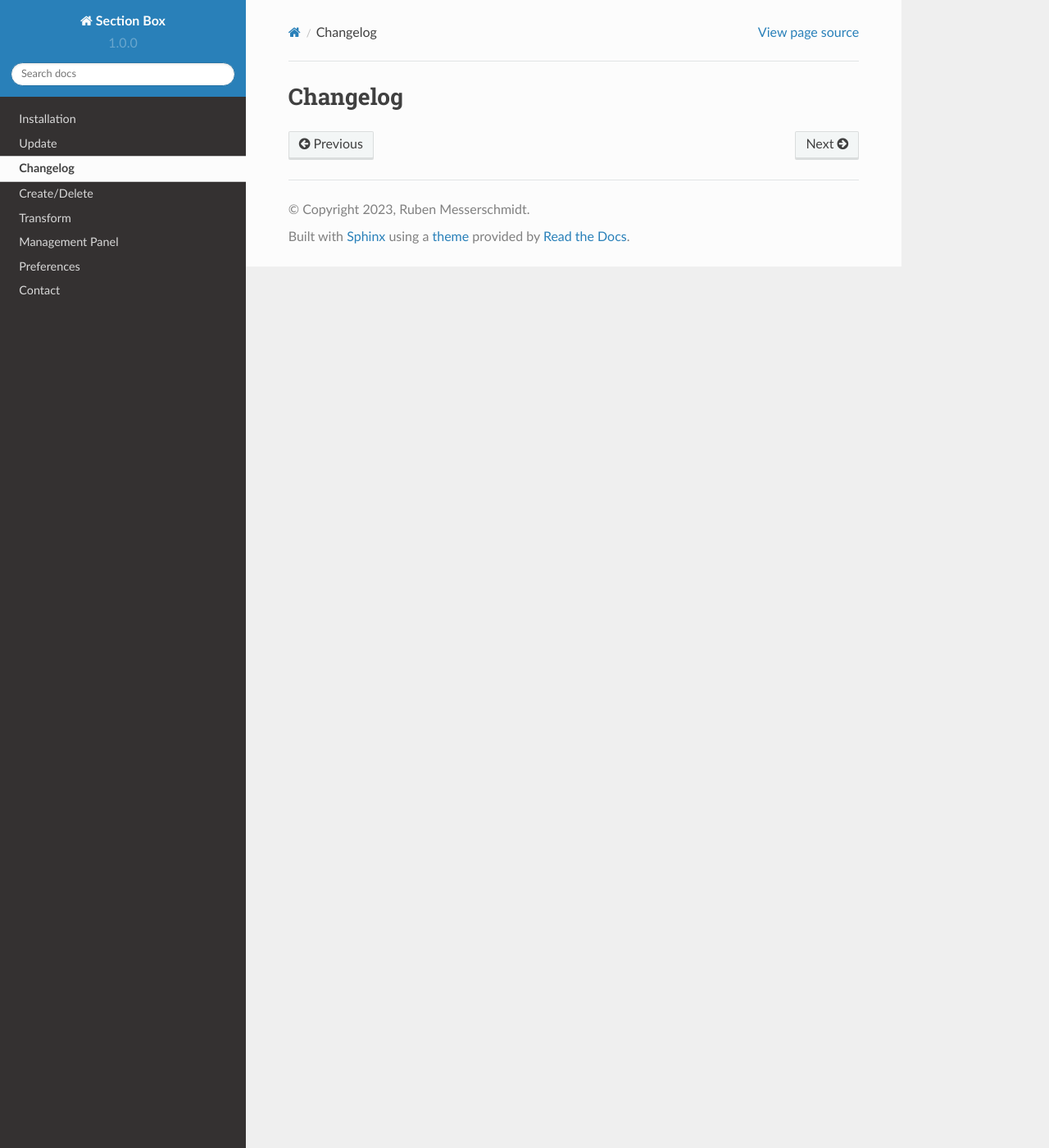
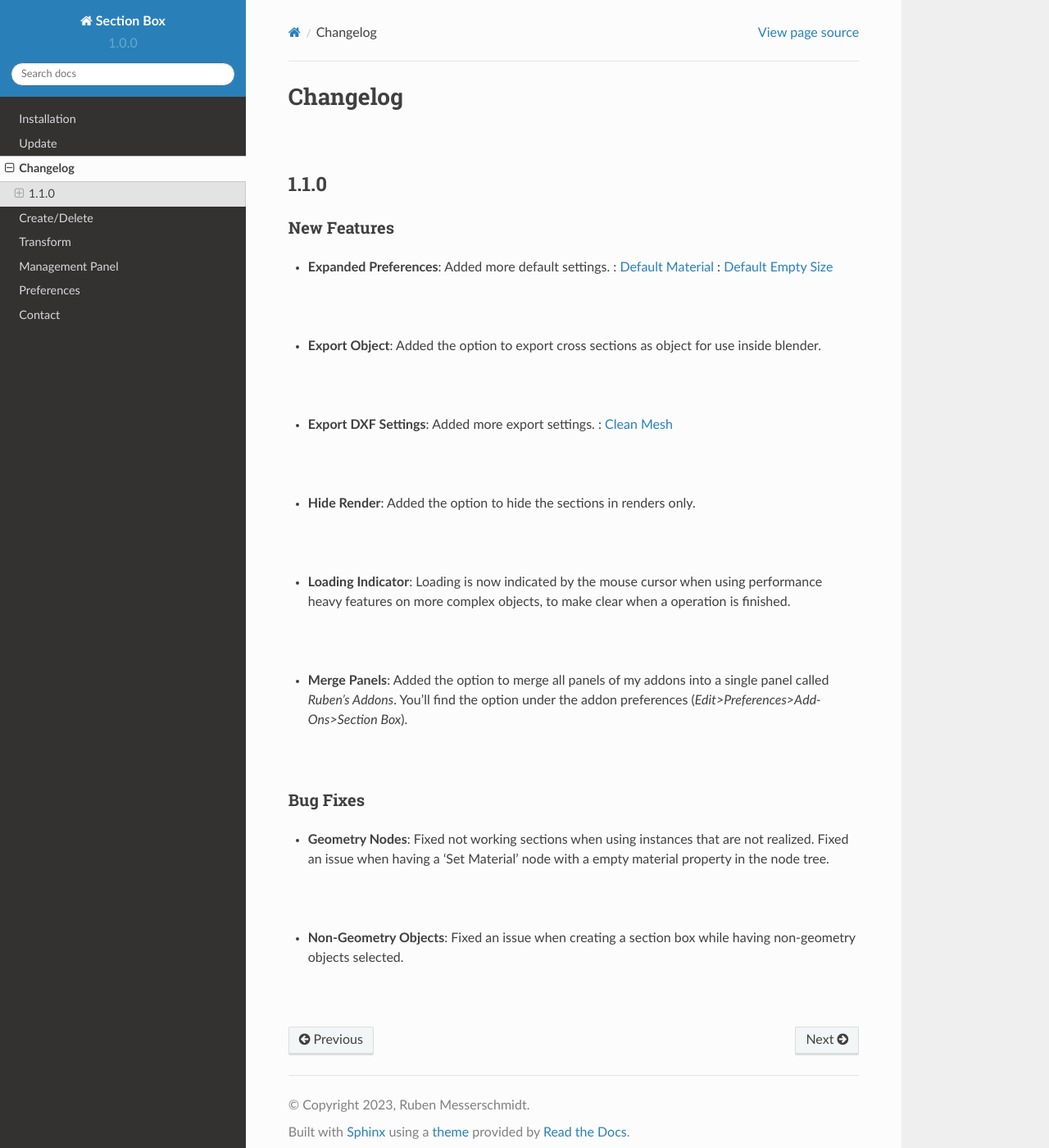
Before and after one commit to rubenmesserschmidt/Section-Box_docs, a Sphinx documentation site: the page built from docs/source/changelog.rst, in a window 1280 px wide and 1400 px high. Shown: the whole window at 82% size. Built offline with Sphinx 7.4.7 and the Read the Docs theme 2.0.0, drawn with Linux system fonts in a browser that asks for light colours.

Commit message:
changelog v1.1.0

```diff
--- a/docs/source/changelog.rst
+++ b/docs/source/changelog.rst
@@ -1,12 +1,42 @@
 Changelog
 #########
 
-.. 1.1.0
-.. *****
+|
+1.1.0
+*****
 
-.. * **New Features**
-..  **Circle Detection**: Auto enable all detected circles on entering the Star Connect Mode.
+New Features
+^^^^^^^^^^^^
 
-.. |
-.. * **Bug Fixes**
-..  **Unhide**: Fixed the appearing of helper objects when unhiding all objects with ``ALT + H``.
+* **Expanded Preferences**: Added more default settings.
+  : :ref:`Default Material <Settings>`
+  : :ref:`Default Empty Size <Settings>`
+|
+
+* **Export Object**: Added the option to export cross sections as object for use inside blender.
+|
+
+* **Export DXF Settings**: Added more export settings.
+  : :ref:`Clean Mesh <Settings>`
+|
+
+* **Hide Render**: Added the option to hide the sections in renders only.
+|
+
+* **Loading Indicator**: Loading is now indicated by the mouse cursor when using performance heavy features on more complex objects, to make clear when a operation is finished.
+|
+
+* **Merge Panels**: Added the option to merge all panels of my addons into a single panel called *Ruben's Addons*. You'll find the option under the addon preferences (*Edit>Preferences>Add-Ons>Section Box*).
+|
+
+
+Bug Fixes
+^^^^^^^^^
+
+* **Geometry Nodes**:
+  Fixed not working sections when using instances that are not realized.
+  Fixed an issue when having a 'Set Material' node with a empty material property in the node tree.
+|
+
+* **Non-Geometry Objects**: Fixed an issue when creating a section box while having non-geometry objects selected.
+|
```
Also changed, not shown: docs/source/preferences.rst (+14 -3 lines).
